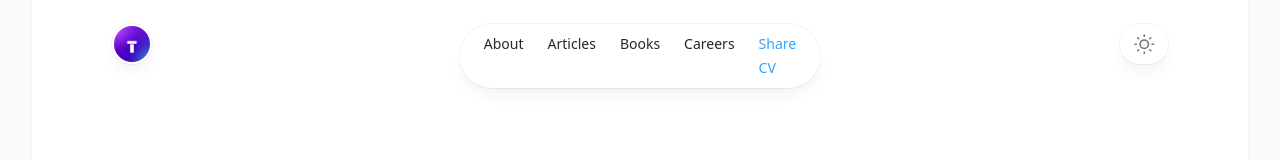
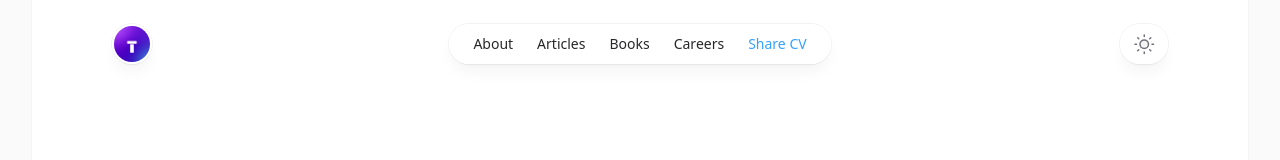
Before and after one commit to tuanductran/site, a Next.js app: page /share-cv in a window 1280 px wide. Shown: the top 160 px of the page. Built offline with nearby package versions, Linux system fonts and the light colour scheme.

Commit message:
Update Navigation.tsx

```diff
--- a/app/components/Navigation.tsx
+++ b/app/components/Navigation.tsx
@@ -53,7 +53,7 @@ export function MobileNavItem({ children, href }: PropsWithChildren<{ href: stri
 export function DesktopNavigation(props: PropsWithChildren<HTMLAttributes<HTMLDivElement>>) {
   return (
     <nav {...props}>
-      <ul className="flex rounded-full bg-white/90 px-3 text-sm font-medium text-zinc-800 shadow-lg shadow-zinc-800/5 ring-1 ring-zinc-900/5 backdrop-blur dark:bg-zinc-800/90 dark:text-zinc-200 dark:ring-white/10">
+      <ul className="flex rounded-full bg-white/90 px-3 text-sm font-medium text-zinc-800 shadow-lg shadow-zinc-800/5 ring-1 ring-zinc-900/5 backdrop-blur dark:bg-zinc-800/90 dark:text-zinc-200 dark:ring-white/10 whitespace-nowrap">
         {siteConfig.navItems.map(item => (
           <NavItem key={item.href} href={item.href}>
             {item.name}
```
